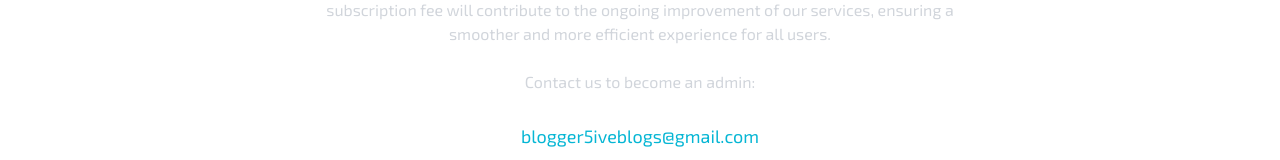
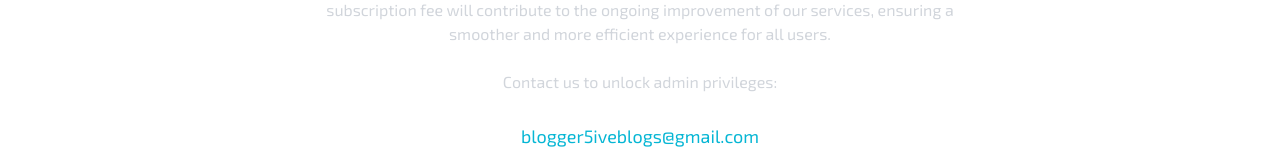
Before and after one commit to AnthonyEmm/Blogger-5ive, a React (Vite) app in the folder client/: page /become-admin in a window 1280 px wide. Shown: the part 413-573 px from the top of the page. Built offline with nearby package versions, Linux system fonts and the light colour scheme; no server answers; the HTML template or start-up script is replaced by a standard one.

Commit message:
fixed the google email compose popup issue

```diff
--- a/client/src/components/Footer.jsx
+++ b/client/src/components/Footer.jsx
@@ -72,11 +72,14 @@ const FooterComponent = () => {
 
         <Footer.Divider />
         <div className="w-full sm:flex sm:item-center sm:justify-between">
-          <Footer.Copyright
-            href="#"
-            by="Blogger 5ive"
-            year={new Date().getFullYear()}
-          />
+          <Tooltip content="Scroll to top">
+            <Footer.Copyright
+              href="#"
+              by="Blogger 5ive"
+              year={new Date().getFullYear()}
+            />
+          </Tooltip>
+
           <div className="flex gap-6 sm:mt-0 mt-4 sm:justify-center">
             <Tooltip content="GitHub">
               <Footer.Icon href="#" icon={FaGithub} />
--- a/client/src/pages/AdminSubscription.jsx
+++ b/client/src/pages/AdminSubscription.jsx
@@ -35,7 +35,7 @@ const AdminSubscription = () => {
               will contribute to the ongoing improvement of our services,
               ensuring a smoother and more efficient experience for all users.
             </p>
-            <p>Contact us to become an admin:</p>
+            <p>Contact us to unlock admin privileges:</p>
           </div>
         </div>
 
```
